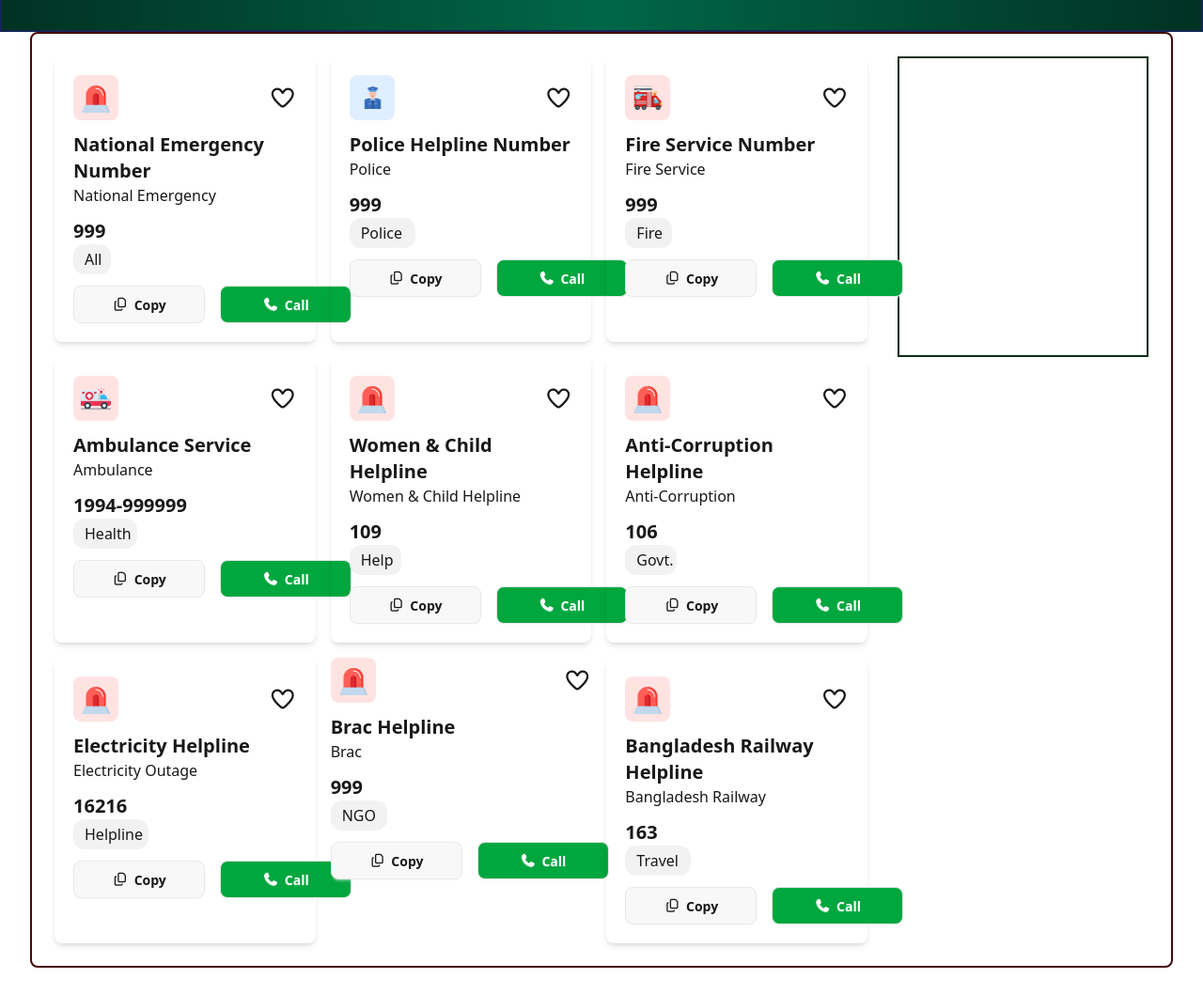
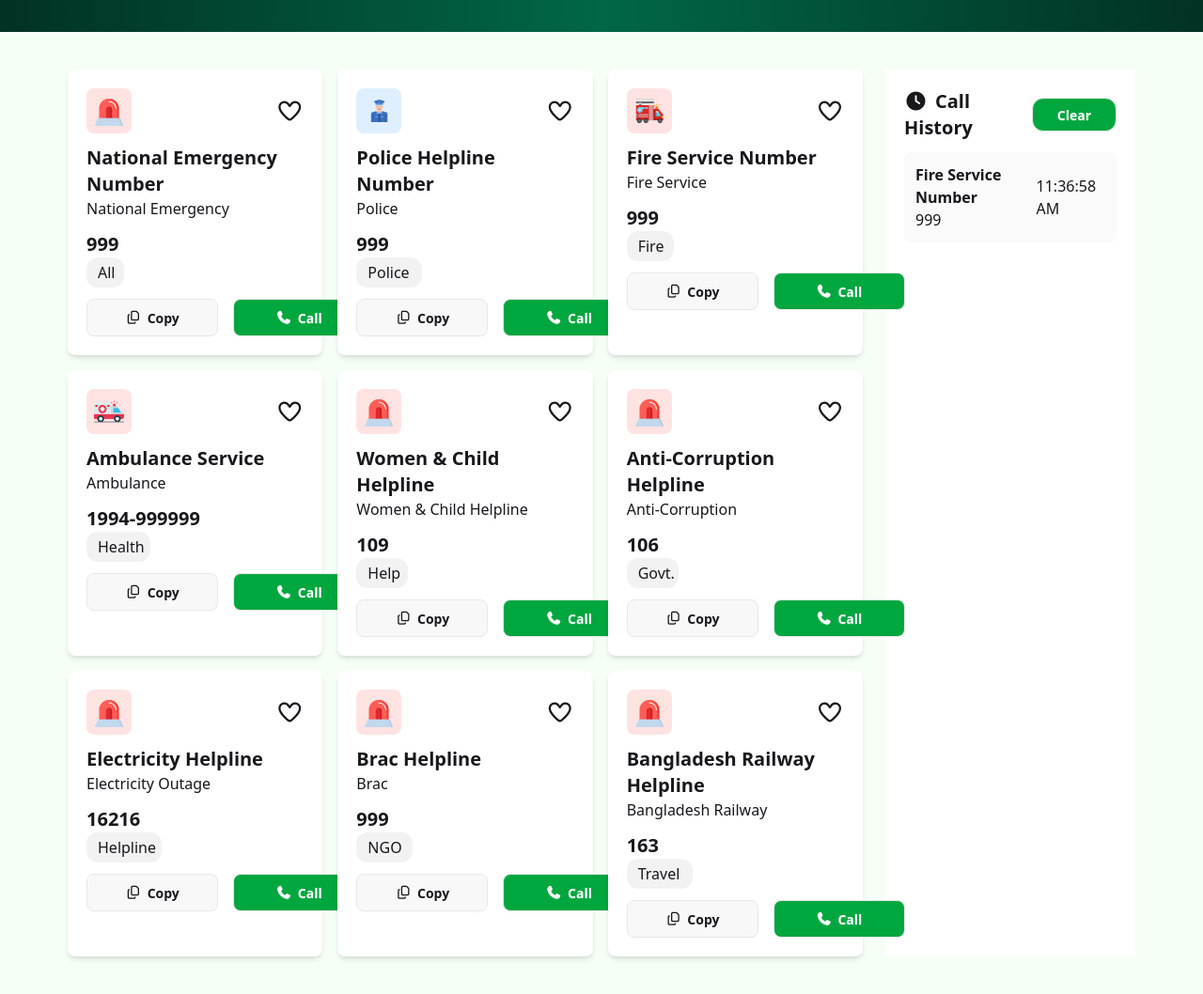
Before and after one commit to sukarnabarua231/assignment-05, a plain HTML site: page index.html in a window 1280 px wide. Shown: the part 305-1363 px from the top of the page at 94% size. Before the commit the page ends 1335 px from the top, so only its background shows below. Drawn offline with nearby package versions, Linux system fonts and the light colour scheme.

Commit message:
added card-box section

```diff
--- a/index.html
+++ b/index.html
@@ -33,17 +33,17 @@
                 </div>
             </div>
         </nav>
-        <section class="banner h-[239px] border-2 border-blue-950 bg-gradient-to-r from-[#013223] via-[#006747] to-[#013223] flex flex-col items-center justify-center">
+        <section class="banner h-[239px]  bg-gradient-to-r from-[#013223] via-[#006747] to-[#013223] flex flex-col items-center justify-center">
             <img class="w-[92 px] h-[92px]" src="assets/logo-dark.png" alt="">
             <p class="text-white text-2xl font-bold py-2">Emergency Service Directory</p>
             <p class="text-white">Government Emergency Services at Your Fingertip – A Project by  Government of the People’s Republic of Bangladesh</p>
         </section>
     </header>
-    <main>
-        <section class="card container w-[95%] border-2 border-red-950 mx-auto grid grid-cols-12 gap-8 p-6">
+    <main class="bg-[#f5fff6] ">
+        <section class="card container w-[95%] mx-auto grid grid-cols-12 gap-6 p-10">
             <div class=" col-span-9">
                 <div class="cards grid grid-cols-3 grid-rows-3 gap-4 ">
-                    <div class="card p-5 shadow-md">
+                    <div class="card p-5 shadow-md bg-white">
                         <div class="flex justify-between items-center text-2xl">
                             <div class=" bg-[#ffe3e2] rounded-lg p-2" >
                                 <img class="w-[32px] h-[32px]" src="assets/emergency.png" alt="">
@@ -63,7 +63,7 @@
                             <button class="btn w-[140px] h-[40px] rounded-lg bg-[#00a63e] text-white"><i class="fa-solid fa-phone"></i> Call</button>
                         </div>
                     </div>
-                    <div class="card shadow-md p-5">
+                    <div class="card shadow-md p-5  bg-white">
                         <div class="flex justify-between items-center text-2xl">
                             <div class=" bg-[#dfefff] rounded-lg p-2" >
                                 <img class="w-[32px] h-[32px]" src="assets/police.png" alt="">
@@ -83,7 +83,7 @@
                             <button class="btn w-[140px] h-[40px] rounded-lg bg-[#00a63e] text-white"><i class="fa-solid fa-phone"></i> Call</button>
                         </div>
                     </div>
-                    <div class="card shadow-md p-5">
+                    <div class="card shadow-md p-5  bg-white">
                         <div class="flex justify-between items-center text-2xl">
                             <div class=" bg-[#ffe3e2] rounded-lg p-2" >
                                 <img class="w-[32px] h-[32px]" src="assets/fire-service.png" alt="">
@@ -103,7 +103,7 @@
                             <button class="btn w-[140px] h-[40px] rounded-lg bg-[#00a63e] text-white"><i class="fa-solid fa-phone"></i> Call</button>
                         </div>
                     </div>
-                   <div class="card shadow-md p-5">
+                   <div class="card shadow-md p-5  bg-white">
                         <div class="flex justify-between items-center text-2xl">
                             <div class=" bg-[#ffe3e2] rounded-lg p-2" >
                                 <img class="w-[32px] h-[32px]" src="assets/ambulance.png" alt="">
@@ -123,7 +123,7 @@
                             <button class="btn w-[140px] h-[40px] rounded-lg bg-[#00a63e] text-white"><i class="fa-solid fa-phone"></i> Call</button>
                         </div>
                     </div>
-                    <div class="card shadow-md p-5">
+                    <div class="card shadow-md p-5  bg-white">
                         <div class="flex justify-between items-center text-2xl">
                             <div class=" bg-[#ffe3e2] rounded-lg p-2" >
                                 <img class="w-[32px] h-[32px]" src="assets/emergency.png" alt="">
@@ -143,7 +143,7 @@
                             <button class="btn w-[140px] h-[40px] rounded-lg bg-[#00a63e] text-white"><i class="fa-solid fa-phone"></i> Call</button>
                         </div>
                     </div>
-                    <div class="card shadow-md p-5">
+                    <div class="card shadow-md p-5  bg-white">
                         <div class="flex justify-between items-center text-2xl">
                             <div class=" bg-[#ffe3e2] rounded-lg p-2" >
                                 <img class="w-[32px] h-[32px]" src="assets/emergency.png" alt="">
@@ -163,7 +163,7 @@
                             <button class="btn w-[140px] h-[40px] rounded-lg bg-[#00a63e] text-white"><i class="fa-solid fa-phone"></i> Call</button>
                         </div>
                     </div>
-                    <div class="card shadow-md p-5">
+                    <div class="card shadow-md p-5  bg-white">
                         <div class="flex justify-between items-center text-2xl">
                             <div class=" bg-[#ffe3e2] rounded-lg p-2" >
                                 <img class="w-[32px] h-[32px]" src="assets/emergency.png" alt="">
@@ -183,7 +183,7 @@
                             <button class="btn w-[140px] h-[40px] rounded-lg bg-[#00a63e] text-white"><i class="fa-solid fa-phone"></i> Call</button>
                         </div>
                     </div>
-                    <div class="card shadow-mdp-5">
+                    <div class="card shadow-md p-5  bg-white">
                         <div class="flex justify-between items-center text-2xl">
                             <div class=" bg-[#ffe3e2] rounded-lg p-2" >
                                 <img class="w-[32px] h-[32px]" src="assets/emergency.png" alt="">
@@ -203,7 +203,7 @@
                             <button class="btn w-[140px] h-[40px] rounded-lg bg-[#00a63e] text-white"><i class="fa-solid fa-phone"></i> Call</button>
                         </div>
                     </div>
-                    <div class="card shadow-md p-5">
+                    <div class="card shadow-md p-5  bg-white">
                         <div class="flex justify-between items-center text-2xl">
                             <div class=" bg-[#ffe3e2] rounded-lg p-2" >
                                 <img class="w-[32px] h-[32px]" src="assets/emergency.png" alt="">
@@ -225,8 +225,20 @@
                     </div>
                 </div>
             </div>
-            <div class="border-2 border-green-950 h-80 col-span-3 row-span-1">
-
+            <div class=" col-span-3 row-span-1 bg-white p-5">
+                <div class="flex justify-between items-center">
+                    <p class="text-xl font-bold"><i class="fa-solid fa-clock mr-2"></i>Call History</p>
+                    <button class="btn w-[90px] h-[36px] rounded-xl bg-[#00a63e] text-white"> Clear</button>
+                </div>
+                <div class="cart-box flex justify-between bg-[#fafafa] items-center p-3 rounded-lg my-3">
+                    <div>
+                        <h1 class="font-semibold">Fire Service Number</h1>
+                        <p>999</p>
+                    </div>
+                    <div>
+                        11:36:58 AM
+                    </div>
+                </div>
             </div>
         </section>
     </main>
```
